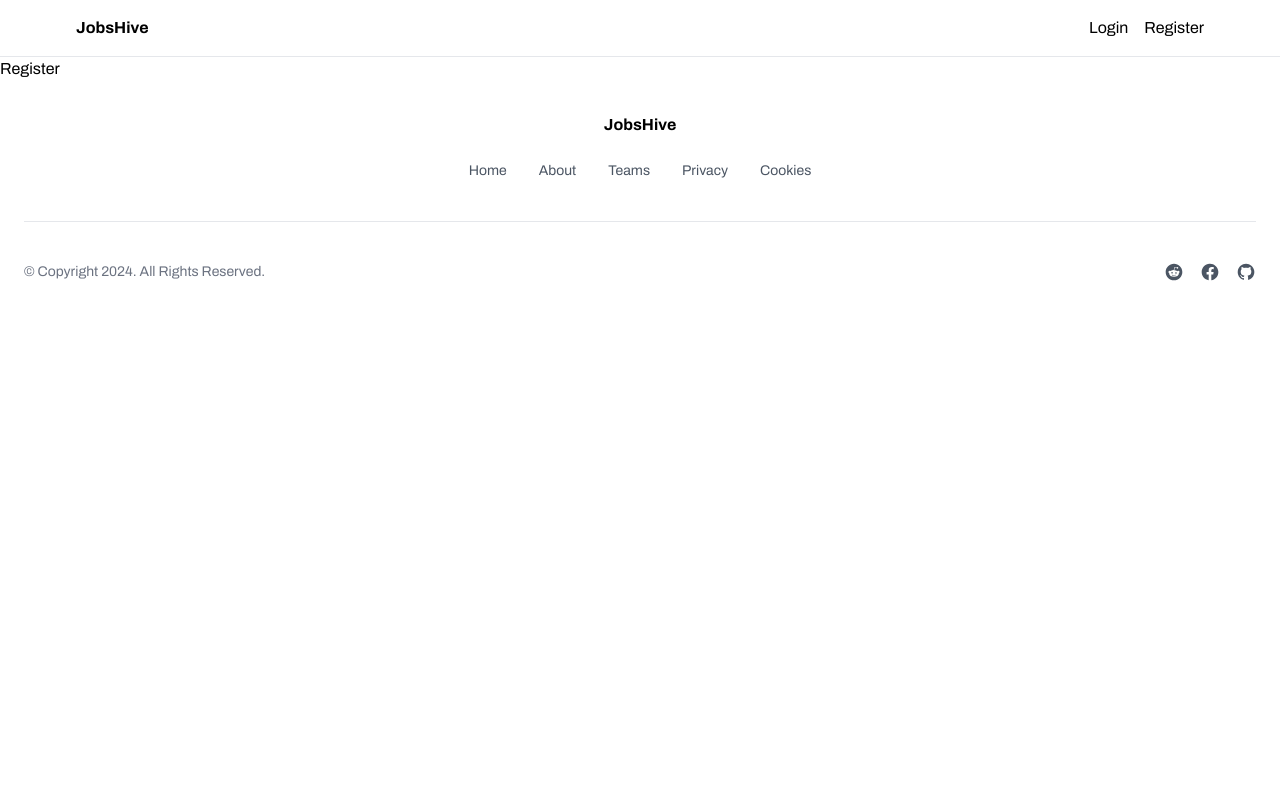
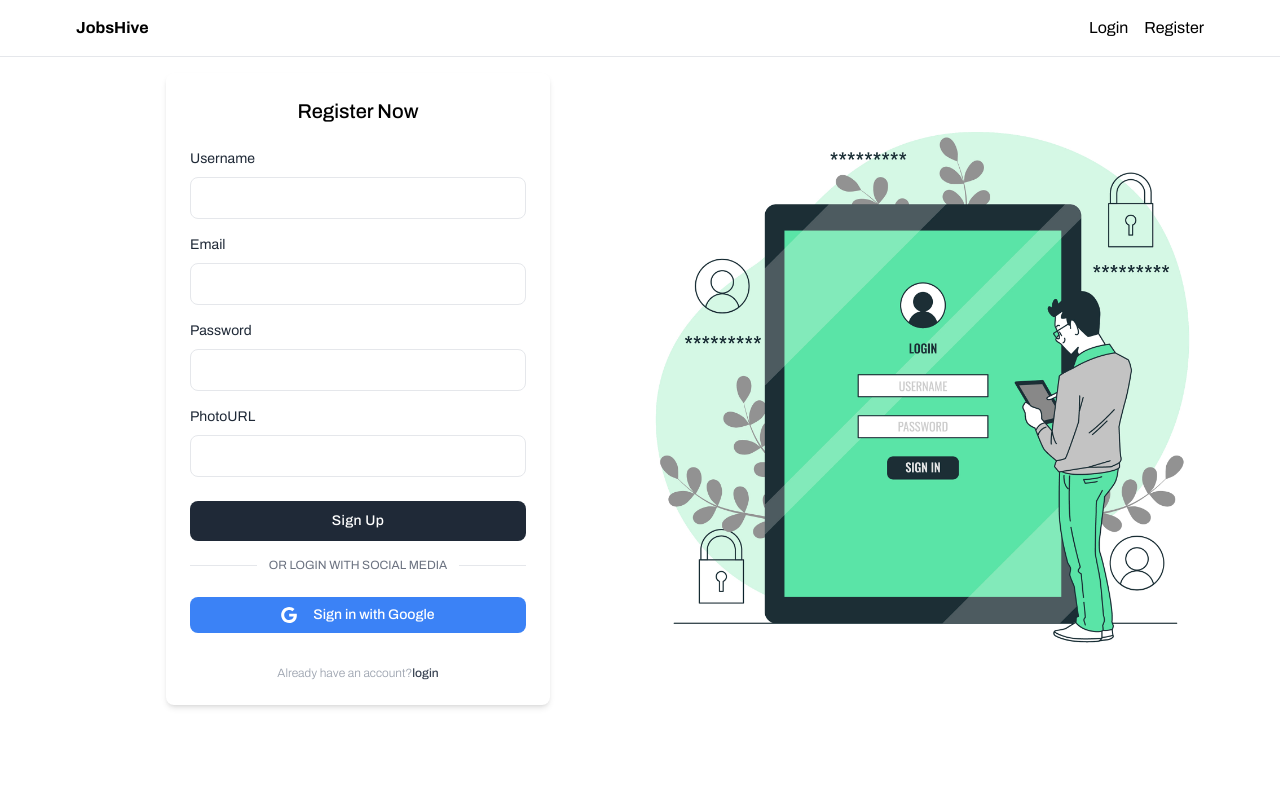
Before and after one commit to ramim-ahmed/jobsHive-client-side, a React (Vite) app: page /register in a window 1280 px wide. Shown: the top 800 px of the page. Built offline with nearby package versions, Linux system fonts and the light colour scheme.

Commit message:
[DONE] login-and-register-page-design-and-firebase-config

```diff
--- a/package.json
+++ b/package.json
@@ -12,6 +12,7 @@
   "dependencies": {
     "@tanstack/react-query": "^5.35.1",
     "axios": "^1.6.8",
+    "firebase": "^10.11.1",
     "react": "^18.2.0",
     "react-dom": "^18.2.0",
     "react-router-dom": "^6.23.0"
--- a/src/app/Home/index.jsx
+++ b/src/app/Home/index.jsx
@@ -12,7 +12,7 @@ export default function Home() {
   }
   return (
     <div className="min-h-screen ">
-      <div className="max-w-6xl mx-auto px-3 pt-8">
+      <div className="max-w-6xl mx-auto px-3 pt-4">
         <div className="grid grid-cols-12 gap-x-6">
           <div className="col-span-2">
             {isLoading ? (
@@ -21,7 +21,7 @@ export default function Home() {
               <ul className="space-y-2 border border-opacity-15">
                 {data?.data?.data?.map((category) => (
                   <li key={category._id}>
-                    <button className="bg-gray-50 p-4 w-full">
+                    <button className="bg-gray-50 bg-opacity-15 p-4 w-full">
                       {category.title}
                     </button>
                   </li>
--- a/src/app/auth/Register/index.jsx
+++ b/src/app/auth/Register/index.jsx
@@ -1,3 +1,22 @@
+import Registerform from "../../../components/Registerform";
+import loginImg from "../../../assets/login.jpg";
 export default function Register() {
-  return <div>Register</div>;
+  return (
+    <div className="min-h-screen ">
+      <div className="max-w-6xl mx-auto mt-4 px-3">
+        <div className="grid grid-cols-12 items-center">
+          <div className="lg:col-span-6 col-span-12">
+            <div>
+              <Registerform />
+            </div>
+          </div>
+          <div className="lg:col-span-6 col-span-12 mt-8 lg:mt-0">
+            <div>
+              <img src={loginImg} alt="" />
+            </div>
+          </div>
+        </div>
+      </div>
+    </div>
+  );
 }
--- a/src/components/JobItem.jsx
+++ b/src/components/JobItem.jsx
@@ -5,7 +5,7 @@ export default function JobItem({ item }) {
   const { name, avatar } = buyer || {};
   return (
     <div className="border-b border-opacity-15">
-      <div className=" bg-gray-50 p-5">
+      <div className=" bg-gray-50 bg-opacity-15 p-3">
         <div className="flex items-center justify-between">
           <div>
             <div className="flex items-center space-x-4">
@@ -43,7 +43,7 @@ export default function JobItem({ item }) {
             </button>
           </div>
         </div>
-        <div className="mt-4 space-y-2">
+        <div className="mt-2 space-y-1">
           <h1 className="text-xl font-medium">{title}</h1>
           <p>{description}</p>
           <p>
@@ -52,7 +52,7 @@ export default function JobItem({ item }) {
           <p>Deadline: {deadline}</p>
         </div>
         <div className="mt-4">
-          <button className="bg-indigo-500 text-white px-5 py-1 rounded-3xl text-base font-medium">
+          <button className="bg-indigo-500 text-sm text-white px-5 py-1 rounded-3xl">
             Bid Now
           </button>
         </div>
--- /dev/null
+++ b/src/components/LoginForm.jsx
@@ -0,0 +1,77 @@
+import { Link } from "react-router-dom";
+
+export default function LoginForm() {
+  return (
+    <div className="w-full max-w-sm p-6 m-auto mx-auto bg-white rounded-lg shadow-md dark:bg-gray-800">
+      <div className="flex justify-center mx-auto">
+        <div className="text-center">
+          <h1 className="text-lg">Welcome To</h1>
+          <h1 className="text-3xl font-medium">JobsHive</h1>
+        </div>
+      </div>
+      <form className="mt-6">
+        <div>
+          <label
+            htmlFor="email"
+            className="block text-sm text-gray-800 dark:text-gray-200"
+          >
+            Email
+          </label>
+          <input
+            type="email"
+            className="block w-full px-4 py-2 mt-2 text-gray-700 bg-white border rounded-lg dark:bg-gray-800 dark:text-gray-300 dark:border-gray-600 focus:border-blue-400 dark:focus:border-blue-300 focus:ring-blue-300 focus:outline-none focus:ring focus:ring-opacity-40"
+          />
+        </div>
+        <div className="mt-4">
+          <div className="flex items-center justify-between">
+            <label
+              htmlFor="password"
+              className="block text-sm text-gray-800 dark:text-gray-200"
+            >
+              Password
+            </label>
+          </div>
+          <input
+            type="password"
+            className="block w-full px-4 py-2 mt-2 text-gray-700 bg-white border rounded-lg dark:bg-gray-800 dark:text-gray-300 dark:border-gray-600 focus:border-blue-400 dark:focus:border-blue-300 focus:ring-blue-300 focus:outline-none focus:ring focus:ring-opacity-40"
+          />
+        </div>
+        <div className="mt-6">
+          <button className="w-full px-6 py-2.5 text-sm font-medium tracking-wide text-white capitalize transition-colors duration-300 transform bg-gray-800 rounded-lg hover:bg-gray-700 focus:outline-none focus:ring focus:ring-gray-300 focus:ring-opacity-50">
+            Sign In
+          </button>
+        </div>
+      </form>
+      <div className="flex items-center justify-between mt-4">
+        <span className="w-1/5 border-b dark:border-gray-600 lg:w-1/5" />
+        <a
+          href="#"
+          className="text-xs text-center text-gray-500 uppercase dark:text-gray-400 hover:underline"
+        >
+          or login with Social Media
+        </a>
+        <span className="w-1/5 border-b dark:border-gray-400 lg:w-1/5" />
+      </div>
+      <div className="flex items-center mt-6 -mx-2">
+        <button
+          type="button"
+          className="flex items-center justify-center w-full px-6 py-2 mx-2 text-sm font-medium text-white transition-colors duration-300 transform bg-blue-500 rounded-lg hover:bg-blue-400 focus:bg-blue-400 focus:outline-none"
+        >
+          <svg className="w-4 h-4 mx-2 fill-current" viewBox="0 0 24 24">
+            <path d="M12.24 10.285V14.4h6.806c-.275 1.765-2.056 5.174-6.806 5.174-4.095 0-7.439-3.389-7.439-7.574s3.345-7.574 7.439-7.574c2.33 0 3.891.989 4.785 1.849l3.254-3.138C18.189 1.186 15.479 0 12.24 0c-6.635 0-12 5.365-12 12s5.365 12 12 12c6.926 0 11.52-4.869 11.52-11.726 0-.788-.085-1.39-.189-1.989H12.24z"></path>
+          </svg>
+          <span className="hidden mx-2 sm:inline">Sign in with Google</span>
+        </button>
+      </div>
+      <p className="mt-8 text-xs font-light text-center text-gray-400">
+        Don&rsquo;t have an account?
+        <Link
+          to="/register"
+          className="font-medium text-gray-700 dark:text-gray-200 hover:underline"
+        >
+          Create One
+        </Link>
+      </p>
+    </div>
+  );
+}
--- a/src/components/Nav.jsx
+++ b/src/components/Nav.jsx
@@ -4,7 +4,9 @@ export default function Nav() {
   return (
     <div className="border-b">
       <nav className="max-w-6xl mx-auto px-3 flex justify-between items-center py-4">
-        <div className="font-bold">JobsHive</div>
+        <Link to="/" className="font-bold">
+          JobsHive
+        </Link>
         <div className="space-x-4">
           <Link to="/login">Login</Link>
           <Link to="register">Register</Link>
--- /dev/null
+++ b/src/components/Registerform.jsx
@@ -0,0 +1,104 @@
+import { Link } from "react-router-dom";
+
+export default function Registerform() {
+  return (
+    <div className="w-full max-w-sm p-6 m-auto mx-auto bg-white rounded-lg shadow-md dark:bg-gray-800">
+      <div className="flex justify-center mx-auto">
+        <div className="text-center">
+          <h1 className="text-xl font-medium">Register Now</h1>
+        </div>
+      </div>
+      <form className="mt-6">
+        <div>
+          <label
+            htmlFor="username"
+            className="block text-sm text-gray-800 dark:text-gray-200"
+          >
+            Username
+          </label>
+          <input
+            type="text"
+            className="block w-full px-4 py-2 mt-2 text-gray-700 bg-white border rounded-lg dark:bg-gray-800 dark:text-gray-300 dark:border-gray-600 focus:border-blue-400 dark:focus:border-blue-300 focus:ring-blue-300 focus:outline-none focus:ring focus:ring-opacity-40"
+          />
+        </div>
+        <div className="mt-4">
+          <div className="flex items-center justify-between">
+            <label
+              htmlFor="email"
+              className="block text-sm text-gray-800 dark:text-gray-200"
+            >
+              Email
+            </label>
+          </div>
+          <input
+            type="email"
+            className="block w-full px-4 py-2 mt-2 text-gray-700 bg-white border rounded-lg dark:bg-gray-800 dark:text-gray-300 dark:border-gray-600 focus:border-blue-400 dark:focus:border-blue-300 focus:ring-blue-300 focus:outline-none focus:ring focus:ring-opacity-40"
+          />
+        </div>
+        <div className="mt-4">
+          <div className="flex items-center justify-between">
+            <label
+              htmlFor="password"
+              className="block text-sm text-gray-800 dark:text-gray-200"
+            >
+              Password
+            </label>
+          </div>
+          <input
+            type="password"
+            className="block w-full px-4 py-2 mt-2 text-gray-700 bg-white border rounded-lg dark:bg-gray-800 dark:text-gray-300 dark:border-gray-600 focus:border-blue-400 dark:focus:border-blue-300 focus:ring-blue-300 focus:outline-none focus:ring focus:ring-opacity-40"
+          />
+        </div>
+        <div className="mt-4">
+          <div className="flex items-center justify-between">
+            <label
+              htmlFor="photoURL"
+              className="block text-sm text-gray-800 dark:text-gray-200"
+            >
+              PhotoURL
+            </label>
+          </div>
+          <input
+            type="url"
+            className="block w-full px-4 py-2 mt-2 text-gray-700 bg-white border rounded-lg dark:bg-gray-800 dark:text-gray-300 dark:border-gray-600 focus:border-blue-400 dark:focus:border-blue-300 focus:ring-blue-300 focus:outline-none focus:ring focus:ring-opacity-40"
+          />
+        </div>
+        <div className="mt-6">
+          <button className="w-full px-6 py-2.5 text-sm font-medium tracking-wide text-white capitalize transition-colors duration-300 transform bg-gray-800 rounded-lg hover:bg-gray-700 focus:outline-none focus:ring focus:ring-gray-300 focus:ring-opacity-50">
+            Sign Up
+          </button>
+        </div>
+      </form>
+      <div className="flex items-center justify-between mt-4">
+        <span className="w-1/5 border-b dark:border-gray-600 lg:w-1/5" />
+        <a
+          href="#"
+          className="text-xs text-center text-gray-500 uppercase dark:text-gray-400 hover:underline"
+        >
+          or login with Social Media
+        </a>
+        <span className="w-1/5 border-b dark:border-gray-400 lg:w-1/5" />
+      </div>
+      <div className="flex items-center mt-6 -mx-2">
+        <button
+          type="button"
+          className="flex items-center justify-center w-full px-6 py-2 mx-2 text-sm font-medium text-white transition-colors duration-300 transform bg-blue-500 rounded-lg hover:bg-blue-400 focus:bg-blue-400 focus:outline-none"
+        >
+          <svg className="w-4 h-4 mx-2 fill-current" viewBox="0 0 24 24">
+            <path d="M12.24 10.285V14.4h6.806c-.275 1.765-2.056 5.174-6.806 5.174-4.095 0-7.439-3.389-7.439-7.574s3.345-7.574 7.439-7.574c2.33 0 3.891.989 4.785 1.849l3.254-3.138C18.189 1.186 15.479 0 12.24 0c-6.635 0-12 5.365-12 12s5.365 12 12 12c6.926 0 11.52-4.869 11.52-11.726 0-.788-.085-1.39-.189-1.989H12.24z"></path>
+          </svg>
+          <span className="hidden mx-2 sm:inline">Sign in with Google</span>
+        </button>
+      </div>
+      <p className="mt-8 text-xs font-light text-center text-gray-400">
+        Already have an account?
+        <Link
+          to="/login"
+          className="font-medium text-gray-700 dark:text-gray-200 hover:underline"
+        >
+          login
+        </Link>
+      </p>
+    </div>
+  );
+}
--- /dev/null
+++ b/src/firebase.jsx
@@ -0,0 +1,12 @@
+import { initializeApp } from "firebase/app";
+
+const app = initializeApp({
+  apiKey: import.meta.env.VITE_APP_API_KEY,
+  authDomain: import.meta.env.VITE_APP_AUTH_DOMAIN,
+  projectId: import.meta.env.VITE_APP_PROJECT_ID,
+  storageBucket: import.meta.env.VITE_APP_STORAGE_BUCKET,
+  messagingSenderId: import.meta.env.VITE_APP_MESSAGING_SENDER_ID,
+  appId: import.meta.env.VITE_APP_APP_ID,
+});
+
+export default app;
```
Also changed, not shown: src/app/auth/Login/index.jsx (+20 -1 lines), src/assets/login.jpg (added), 1 other file (tests, documents, lock files or other folders).
